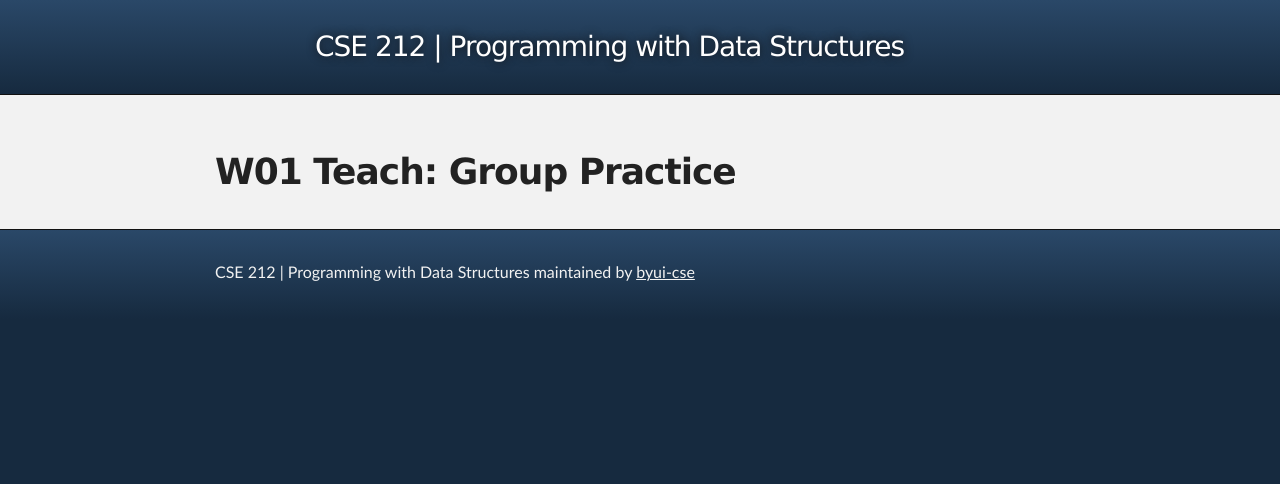
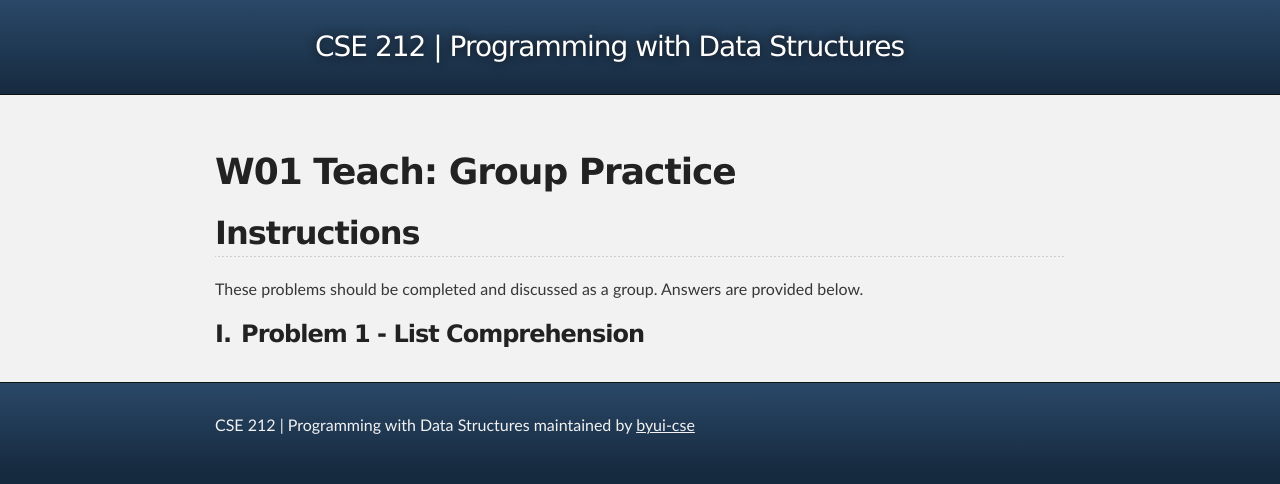
Before and after one commit to byui-cse/cse212-csharp, a Jekyll site: the page built from docs/lesson01/teach.md, in a window 1280 px wide. Shown: the top 484 px of the page. Built offline with Jekyll 4.4.1, drawn with Linux system fonts in a browser that asks for light colours; some web fonts are replaced.

Commit message:
Update teach.md

```diff
--- a/docs/lesson01/teach.md
+++ b/docs/lesson01/teach.md
@@ -1,6 +1,11 @@
 ---
 layout: default
-title: "W02 Teach: Group Practice"
+title: "W01 Teach: Group Practice"
 ---
 
 # W01 Teach: Group Practice
+
+## Instructions
+These problems should be completed and discussed as a group.  Answers are provided below.
+
+### Problem 1 - List Comprehension
```
